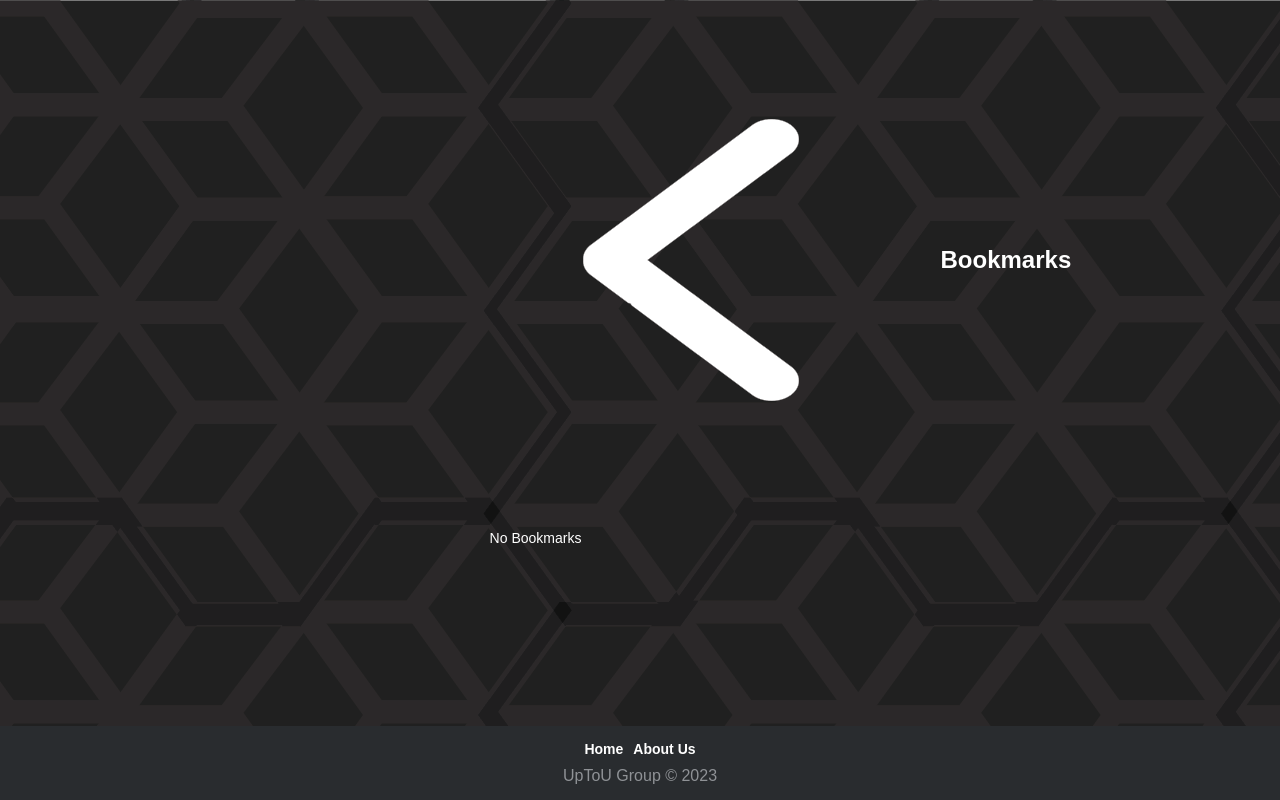
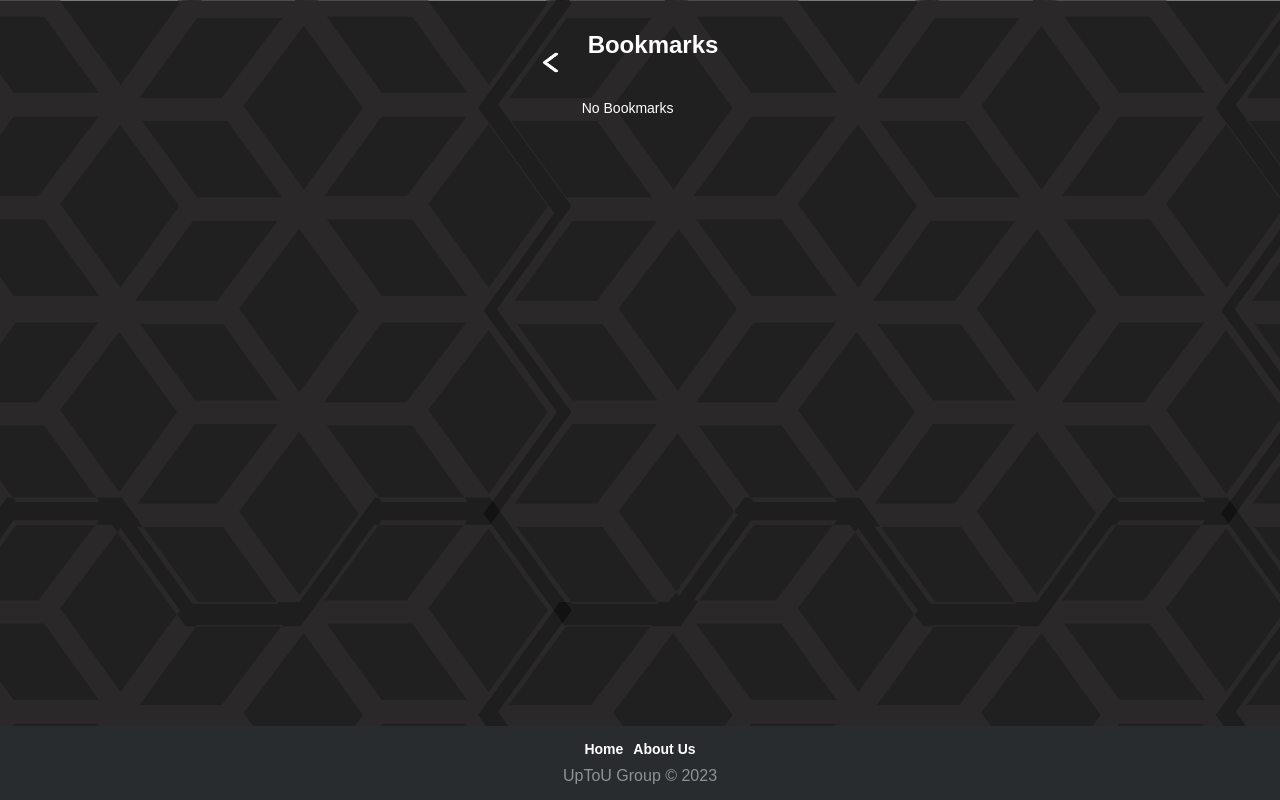
Before and after one commit to achteave/FinDis, a React (Create React App) app: page /Bookmarks in a window 1280 px wide. Built offline with nearby package versions, Linux system fonts and the light colour scheme.

Commit message:
Update style.css

```diff
--- a/src/components/Bookmarks/style.css
+++ b/src/components/Bookmarks/style.css
@@ -59,6 +59,13 @@
 
 .bmback {
     color: white;
+    width: 35px;
+    height: 35px;
+    margin-top: 35px;
+}
+
+.bmback:hover {
+    cursor: pointer;
 }
 
 .bmlist {
@@ -84,3 +91,7 @@
 .bookmark {
     margin-left: 1px;
 }
+
+.titlebm {
+    padding: 20px;
+}
```
